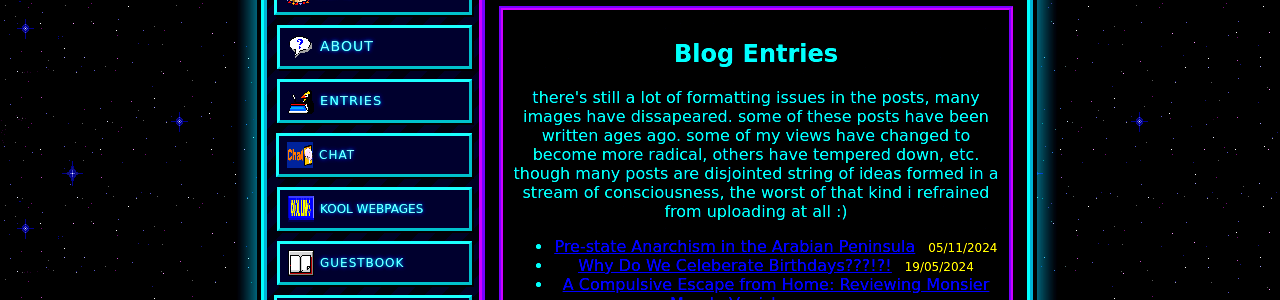
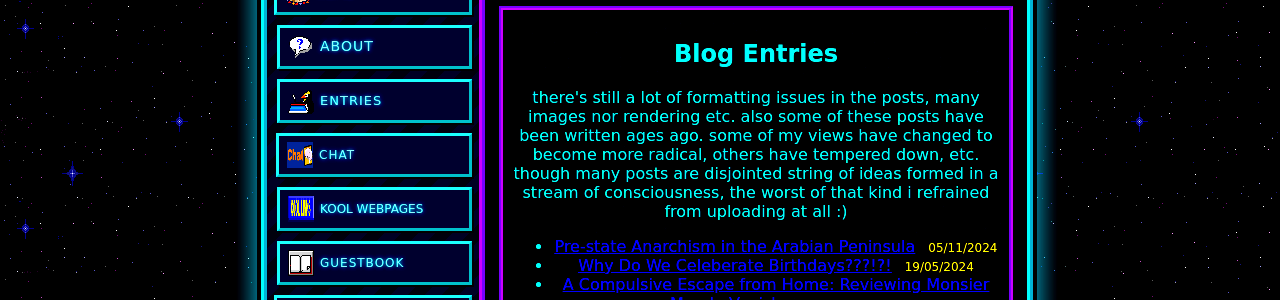
Before and after one commit to Catofminerva/Catofminerva.github.io, a Jekyll site: the page built from blog_posts.html, in a window 1280 px wide. Shown: the part 209-509 px from the top of the page. Built offline with Jekyll 4.4.1, drawn with Linux system fonts in a browser that asks for light colours.

Commit message:
Update blog_posts.html

```diff
--- a/blog_posts.html
+++ b/blog_posts.html
@@ -6,7 +6,7 @@ permalink: /blog_posts.html
 
 <center>
   <h2>Blog Entries</h2>
-  <p> there's still a lot of formatting issues in the posts, many images have dissapeared. some of these posts have been written ages ago. some of my views have changed to become more radical, others have tempered down, etc. though many posts are disjointed string of ideas formed in a stream of consciousness, the worst of that kind i refrained from uploading at all :)</p>
+  <p> there's still a lot of formatting issues in the posts, many images nor rendering etc. also some of these posts have been written ages ago. some of my views have changed to become more radical, others have tempered down, etc. though many posts are disjointed string of ideas formed in a stream of consciousness, the worst of that kind i refrained from uploading at all :)</p>
 
   <!-- Real posts: show their actual dates -->
   <ul>
```
